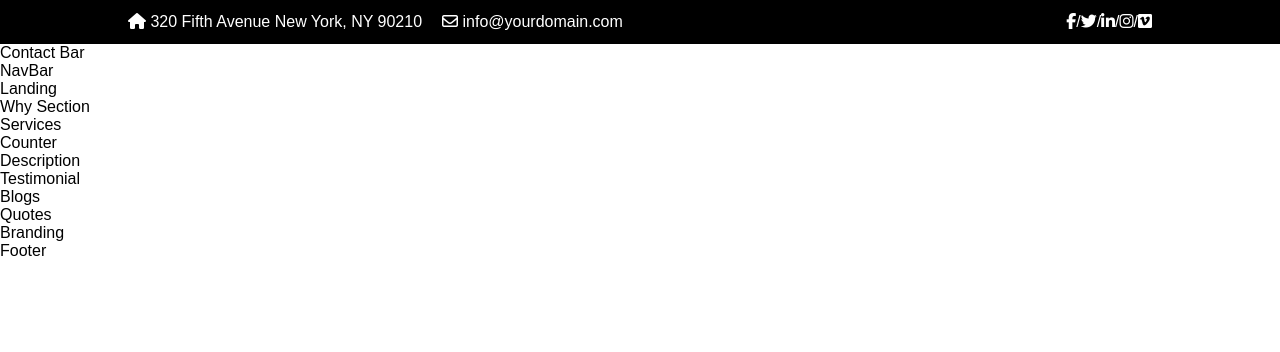
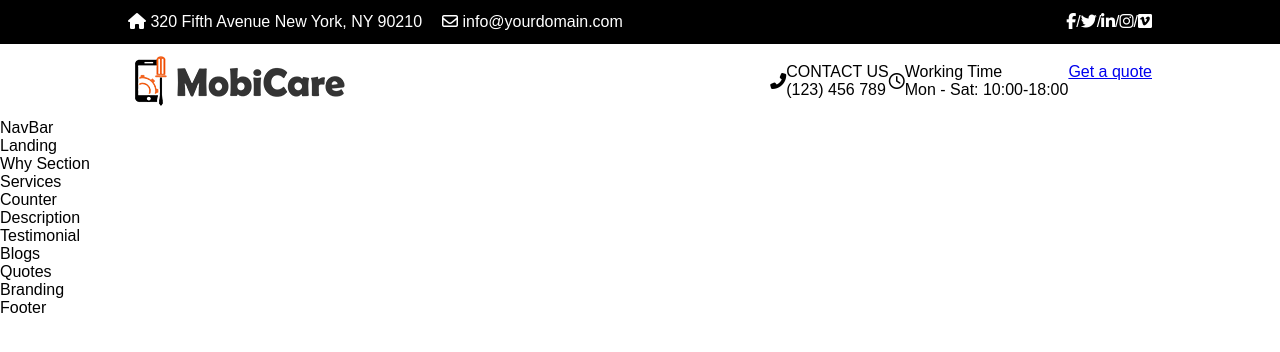
Before and after one commit to dekapaan/mobile-repair-site, a plain HTML site: page index.html in a window 1280 px wide. Drawn offline with Linux system fonts and the light colour scheme.

Commit message:
Created Contact Bar

```diff
--- a/index.html
+++ b/index.html
@@ -26,7 +26,27 @@
         <i class="fab fa-vimeo"></i>
       </div>
     </div>
-    <div>Contact Bar</div>
+    <!-- Contact Bar -->
+    <div id="contact">
+      <img src="images/logo.png" alt="Mobile Repair logo" />
+      <div class="contact-details">
+        <div>
+          <i class="fas fa-phone-alt"></i>
+          <div>
+            <p>CONTACT US</p>
+            <p>(123) 456 789</p>
+          </div>
+        </div>
+        <div>
+          <i class="far fa-clock"></i>
+          <div>
+            <p>Working Time</p>
+            <p>Mon - Sat: 10:00-18:00</p>
+          </div>
+        </div>
+        <a href="#">Get a quote</a>
+      </div>
+    </div>
     <nav>NavBar</nav>
     <section>Landing</section>
     <section>Why Section</section>
--- a/styles/contact.css
+++ b/styles/contact.css
@@ -0,0 +1,13 @@
+#contact {
+  display: flex;
+  justify-content: space-between;
+  align-items: center;
+  padding: 1% 10%;
+}
+.contact-details {
+  display: flex;
+}
+.contact-details > div {
+  display: flex;
+  align-items: center;
+}
```
